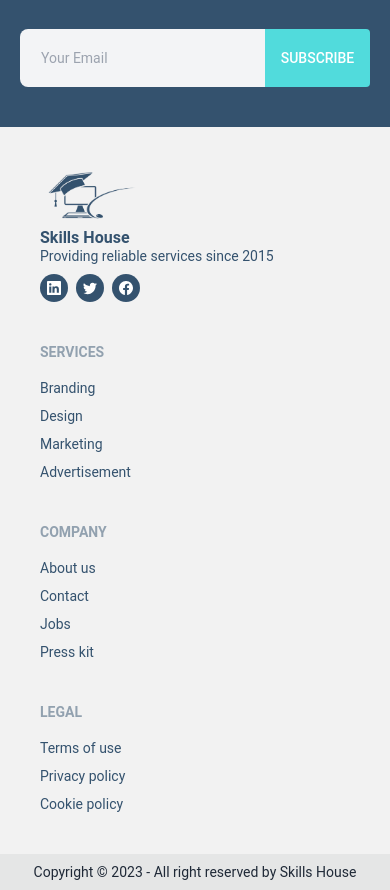
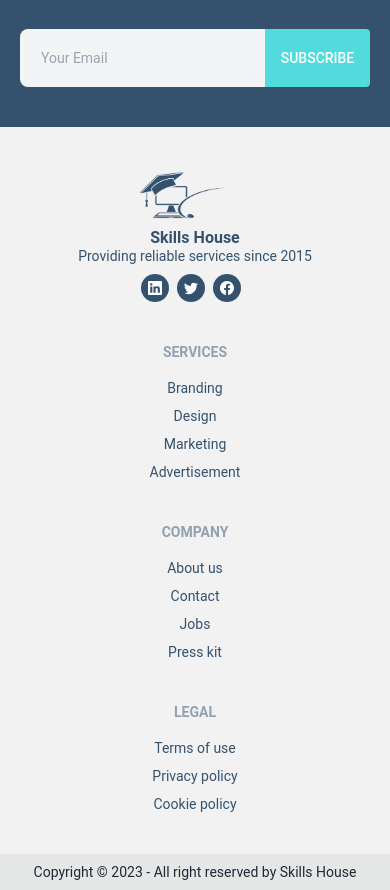
Before and after one commit to mdYeasin-cmd/skills-house-client, a React (Create React App) app: page / in a window 390 px wide. Shown: the part 4987-5877 px from the top of the page. Built offline with nearby package versions, Linux system fonts and the light colour scheme.

Commit message:
Footer section responsive part added

```diff
--- a/src/Pages/Home/Testimonial/Testimonial.tsx
+++ b/src/Pages/Home/Testimonial/Testimonial.tsx
@@ -62,6 +62,7 @@ const Testimonial = () => {
                         breakpoints={{
                             640: {
                                 slidesPerView: 3
+
                             }
                         }}
                         centeredSlides={true}
@@ -77,7 +78,7 @@ const Testimonial = () => {
                             reviews.map((review, idx) => <SwiperSlide
                                 key={idx}
                             >
-                                <div className="flex flex-col max-w-sm mx-5 sm:mx-4 my-0 sm:my-6 shadow-lg border rounded-md">
+                                <div className="flex flex-col w-[80%] sm:max-w-sm mx-auto sm:mx-4 my-0 sm:my-6 shadow-lg border rounded-md">
                                     <div className="px-4 py-12 rounded-t-lg sm:px-8 md:px-12 dark:bg-gray-900">
                                         <p className="relative px-6 py-1 text-lg italic text-center dark:text-gray-100">
                                             <svg xmlns="http://www.w3.org/2000/svg" viewBox="0 0 512 512" fill="currentColor" className="w-8 h-8 dark:text-violet-400">
--- a/src/components/Footer/Footer.css
+++ b/src/components/Footer/Footer.css
@@ -5,3 +5,20 @@
 .footer-subtext {
     margin-top: -4px;
 }
+
+.skills-house-footer {
+    display: grid;
+    width: 100%;
+    grid-auto-flow: row;
+    place-items: start;
+    row-gap: 2.5rem;
+    column-gap: 1rem;
+    font-size: 0.875rem;
+    line-height: 1.25rem;
+}
+
+@media only screen and (max-width: 639px) {
+    .footer {
+        place-items: center;
+    }
+}
--- a/src/components/Footer/Footer.tsx
+++ b/src/components/Footer/Footer.tsx
@@ -10,12 +10,12 @@ const Footer = () => {
             <footer>
                 <div className="footer p-10 xl:py-12 bg-base-200 text-[#34526e] xl:px-16">
                     <div>
-                        <img src={logo} className="w-32" alt="" />
-                        <div className="footer-text-container">
+                        <img src={logo} className="w-32 mx-auto sm:mx-0" alt="" />
+                        <div className="footer-text-container text-center">
                             <p className="text-base font-semibold">Skills House</p>
                             <p className="footer-subtext">Providing reliable services since 2015</p>
                         </div>
-                        <div className="flex justify-between">
+                        <div className="flex justify-center w-full">
                             <Link to="/" className="w-7 h-7 rounded-full flex justify-center items-center text-sm text-white bg-[#34526e] mr-2 text-center">
                                 <BsLinkedin />
                             </Link>
@@ -27,21 +27,21 @@ const Footer = () => {
                             </Link>
                         </div>
                     </div>
-                    <div>
+                    <div className="flex flex-col items-center">
                         <span className="footer-title">Services</span>
                         <Link className="link link-hover" to="/">Branding</Link>
                         <Link className="link link-hover" to="/">Design</Link>
                         <Link className="link link-hover" to="/">Marketing</Link>
                         <Link className="link link-hover" to="/">Advertisement</Link>
                     </div>
-                    <div>
+                    <div className="flex flex-col items-center">
                         <span className="footer-title">Company</span>
                         <Link className="link link-hover" to="/">About us</Link>
                         <Link className="link link-hover" to="/">Contact</Link>
                         <Link className="link link-hover" to="/">Jobs</Link>
                         <Link className="link link-hover" to="/">Press kit</Link>
                     </div>
-                    <div>
+                    <div className="flex flex-col items-center">
                         <span className="footer-title">Legal</span>
                         <Link className="link link-hover" to="/">Terms of use</Link>
                         <Link className="link link-hover" to="/">Privacy policy</Link>
```
